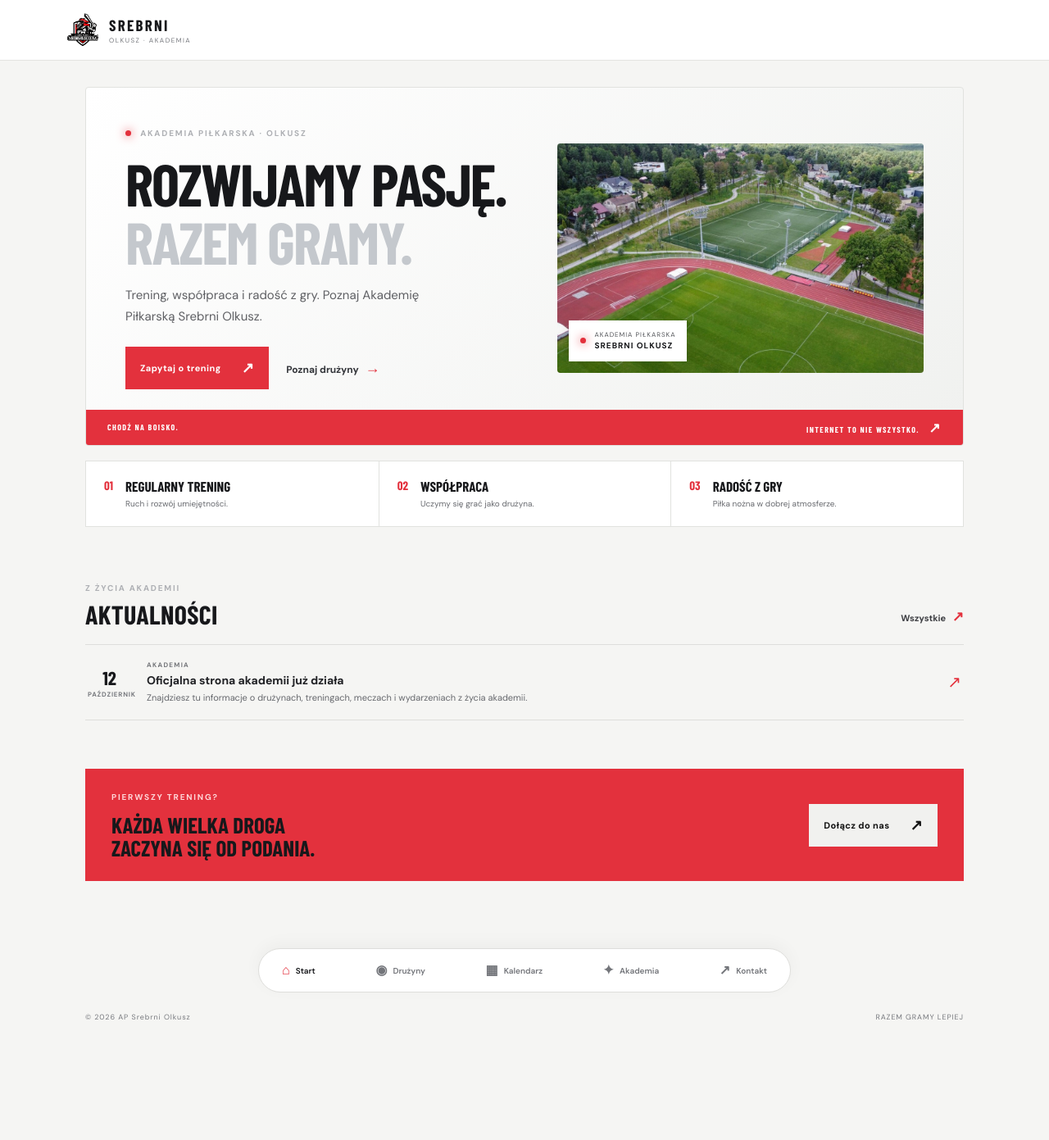
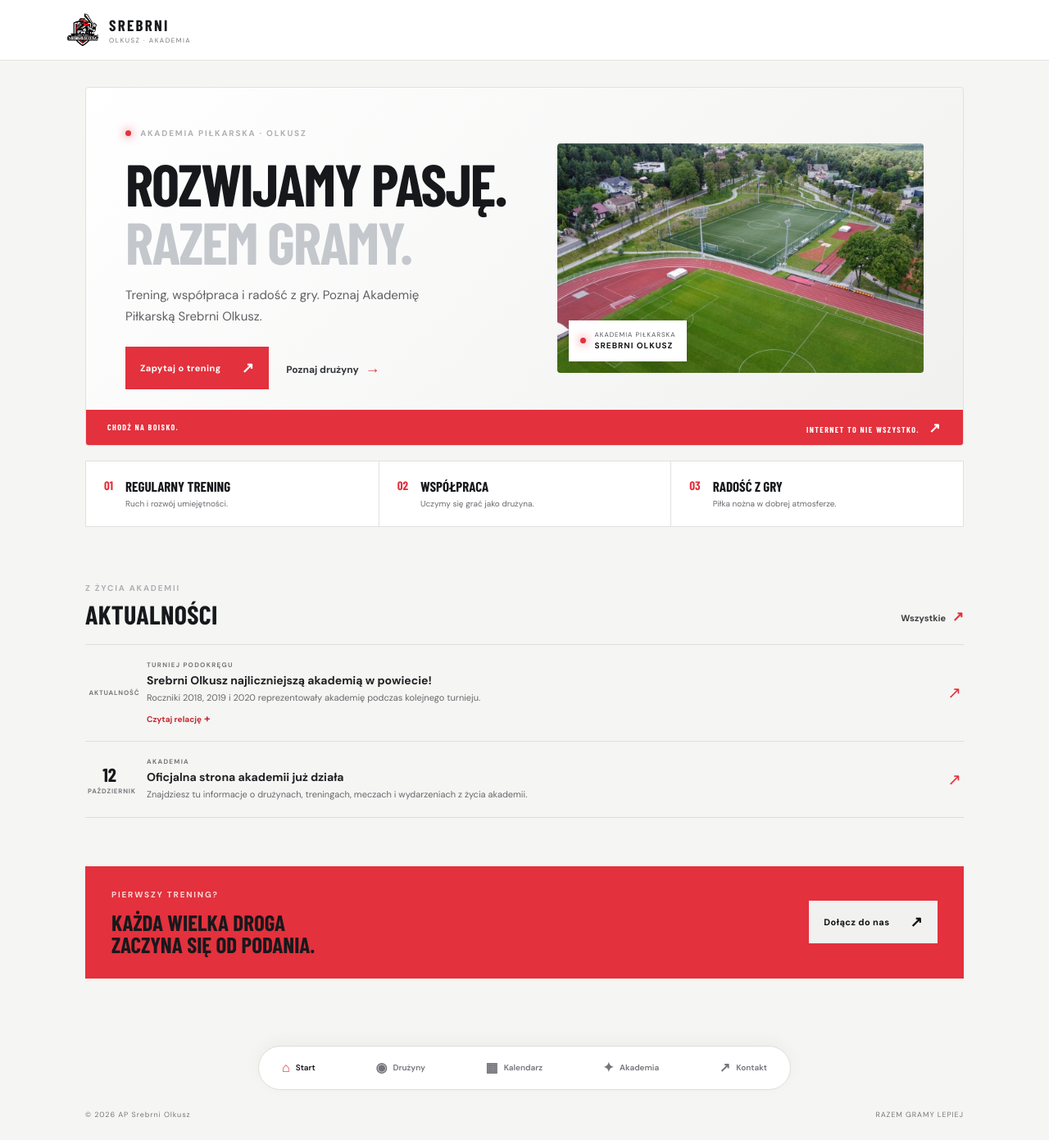
Before and after one commit to homebase2233/srebrni-olkusz, a Jekyll site: the page index.html, which Jekyll copies as it is, in a window 1280 px wide. Shown: the whole page at 82% size. Built offline with Jekyll 4.4.1, drawn with Linux system fonts in a browser that asks for light colours; some web fonts are replaced; before the commit the page ends 1272 px from its top, so only the background shows below that.

Commit message:
Add files via upload

```diff
--- a/app.css
+++ b/app.css
@@ -83,3 +83,20 @@ body{background:#f5f5f3;color:#17181b}
 
 .hero h1{font-size:clamp(54px,6vw,72px);line-height:.98}
 @media(max-width:760px){.hero h1{font-size:clamp(44px,11vw,58px)}}
+
+
+.contact-links{display:flex;align-items:center;gap:10px;flex-wrap:wrap;margin-top:17px}
+.contact-links .button{margin-top:0}
+.button-social{background:#eef0f2;color:#17181b}
+.facebook-mark{display:inline-grid;place-items:center;width:19px;height:19px;border-radius:50%;background:#1877f2;color:#fff;font:bold 15px Arial,sans-serif}
+
+.news-no-date{min-height:42px;display:flex;align-items:center;justify-content:center}
+.news-no-date small{font-size:8px;line-height:1.4;max-width:50px}
+.news-details{margin-top:9px}
+.news-details summary{color:#c62935;font-size:10px;font-weight:700;cursor:pointer;list-style:none}
+.news-details summary::-webkit-details-marker{display:none}
+.news-details summary::after{content:" +";font-size:13px}
+.news-details[open] summary::after{content:" −"}
+.news-details>div{padding-top:5px}
+.news-details p{margin:7px 0 0;color:#55575b;font-size:11px;line-height:1.7}
+.news-item:has(.news-details[open]){align-items:flex-start}
--- a/app.js
+++ b/app.js
@@ -22,7 +22,15 @@
 
   function newsMarkup(items) {
     if (!items.length) return '<div class="empty-state"><span class="empty-icon">✳</span><div><h3>Wkrótce coś się wydarzy</h3><p>Aktualności pojawią się tutaj po opublikowaniu przez akademię.</p></div></div>';
-    return items.map(item => `<article class="news-item"><div class="news-date"><span>${safe(item.day || "—")}</span><small>${safe(item.month || "AKTUALNOŚĆ")}</small></div><div class="news-copy"><span class="tag">${safe(item.category || "AKADEMIA")}</span><h3>${safe(item.title)}</h3><p>${safe(item.description)}</p></div><span class="news-arrow">↗</span></article>`).join("");
+    return items.map(item => {
+      const date = item.day || item.month
+        ? `<div class="news-date"><span>${safe(item.day || "")}</span><small>${safe(item.month || "")}</small></div>`
+        : '<div class="news-date news-no-date"><small>AKTUALNOŚĆ</small></div>';
+      const story = Array.isArray(item.body) && item.body.length
+        ? `<details class="news-details"><summary>Czytaj relację</summary><div>${item.body.map(paragraph => `<p>${safe(paragraph)}</p>`).join("")}</div></details>`
+        : "";
+      return `<article class="news-item">${date}<div class="news-copy"><span class="tag">${safe(item.category || "AKADEMIA")}</span><h3>${safe(item.title)}</h3><p>${safe(item.description)}</p>${story}</div><span class="news-arrow" aria-hidden="true">↗</span></article>`;
+    }).join("");
   }
   document.getElementById("newsList").innerHTML = newsMarkup(data.news.slice(0, 3));
   document.getElementById("allNewsList").innerHTML = newsMarkup(data.news);
--- a/content.js
+++ b/content.js
@@ -2,7 +2,23 @@
    Nie dodawaj danych osobowych ani zdjęć dzieci bez wymaganych zgód. */
 window.ACADEMY_CONTENT = {
   news: [
-    { day: "12", month: "PAŹDZIERNIK", category: "AKADEMIA", title: "Oficjalna strona akademii już działa", description: "Znajdziesz tu informacje o drużynach, treningach, meczach i wydarzeniach z życia akademii." }
+    {
+      category: "TURNIEJ PODOKRĘGU",
+      title: "Srebrni Olkusz najliczniejszą akademią w powiecie!",
+      description: "Roczniki 2018, 2019 i 2020 reprezentowały akademię podczas kolejnego turnieju.",
+      body: [
+        "🏆 Za nami kolejny Turniej Podokręgu Piłki Nożnej, w którym naszą akademię reprezentowały roczniki 2018, 2019 i 2020!",
+        "🔥 Tym razem mogliśmy pochwalić się najliczniejszą reprezentacją spośród wszystkich akademii w powiecie! To pokazuje, jak wielu młodych zawodników chce rozwijać swoją piłkarską pasję w barwach Srebrnych Olkusz! ❤️🖤",
+        "⚽ Na boiskach nie brakowało pięknych akcji, bramek, emocji i ogromnej radości z gry. Nasi młodzi piłkarze po raz kolejny pokazali zaangażowanie, ambicję i ducha drużyny! 👏",
+        "👏 Wielkie brawa dla wszystkich zawodników za świetną postawę, a rodzicom dziękujemy za wsparcie podczas całego turnieju!",
+        "❤️🖤 Rośniemy w siłę! Srebrni Olkusz – tutaj zaczyna się piłkarska przygoda! ⚽🔥"
+      ]
+    },
+    {
+      day: "12", month: "PAŹDZIERNIK", category: "AKADEMIA",
+      title: "Oficjalna strona akademii już działa",
+      description: "Znajdziesz tu informacje o drużynach, treningach, meczach i wydarzeniach z życia akademii."
+    }
   ],
   events: [],
   teams: [
--- a/index.html
+++ b/index.html
@@ -91,7 +91,7 @@
 
     <section class="view" id="view-kontakt" aria-labelledby="contact-title" hidden>
       <div class="page-intro"><p class="eyebrow">DOŁĄCZ DO NAS</p><h1 id="contact-title">Do zobaczenia<br><em>na boisku.</em></h1><p>Zapytaj o trening próbny, nabór lub właściwą grupę.</p></div>
-      <div class="contact-card"><span class="contact-symbol">↗</span><p class="eyebrow">AKADEMIA PIŁKARSKA</p><h2>Srebrni Olkusz</h2><p>Aktualne dane kontaktowe i informacje organizacyjne znajdziesz na stronie akademii.</p><a class="button button-red" href="https://srebrniolkusz.pl/" target="_blank" rel="noreferrer">Odwiedź stronę akademii <span>↗</span></a></div>
+      <div class="contact-card"><span class="contact-symbol">↗</span><p class="eyebrow">AKADEMIA PIŁKARSKA</p><h2>Srebrni Olkusz</h2><p>Aktualne dane kontaktowe i informacje organizacyjne znajdziesz na stronie akademii.</p><div class="contact-links"><a class="button button-red" href="https://srebrniolkusz.pl/" target="_blank" rel="noopener noreferrer">Odwiedź stronę akademii <span>↗</span></a><a class="button button-social" href="https://www.facebook.com/APSrebrniOlkusz/" target="_blank" rel="noopener noreferrer"><span class="facebook-mark" aria-hidden="true">f</span> Facebook akademii <span>↗</span></a></div></div>
       <div class="contact-card contact-card-muted"><p class="eyebrow">WAŻNA INFORMACJA</p><p>Dokładne terminy treningów ustalane są z trenerami. Przed przyjazdem na zajęcia skontaktuj się z akademią.</p></div>
     </section>
   </main>
--- a/sw.js
+++ b/sw.js
@@ -1,4 +1,4 @@
-const CACHE = "srebrni-olkusz-pwa-v5";
+const CACHE = "srebrni-olkusz-pwa-v7";
 const CORE = ["./", "./index.html", "./app.css", "./app.js", "./content.js", "./manifest.webmanifest", "./icon.svg", "./crest.png", "./crest-192.png", "./crest-512.png"];
 self.addEventListener("install", event => event.waitUntil(caches.open(CACHE).then(cache => cache.addAll(CORE)).then(() => self.skipWaiting())));
 self.addEventListener("activate", event => event.waitUntil(caches.keys().then(keys => Promise.all(keys.filter(key => key !== CACHE).map(key => caches.delete(key)))).then(() => self.clients.claim())));
```
Also changed, not shown: README.md.
